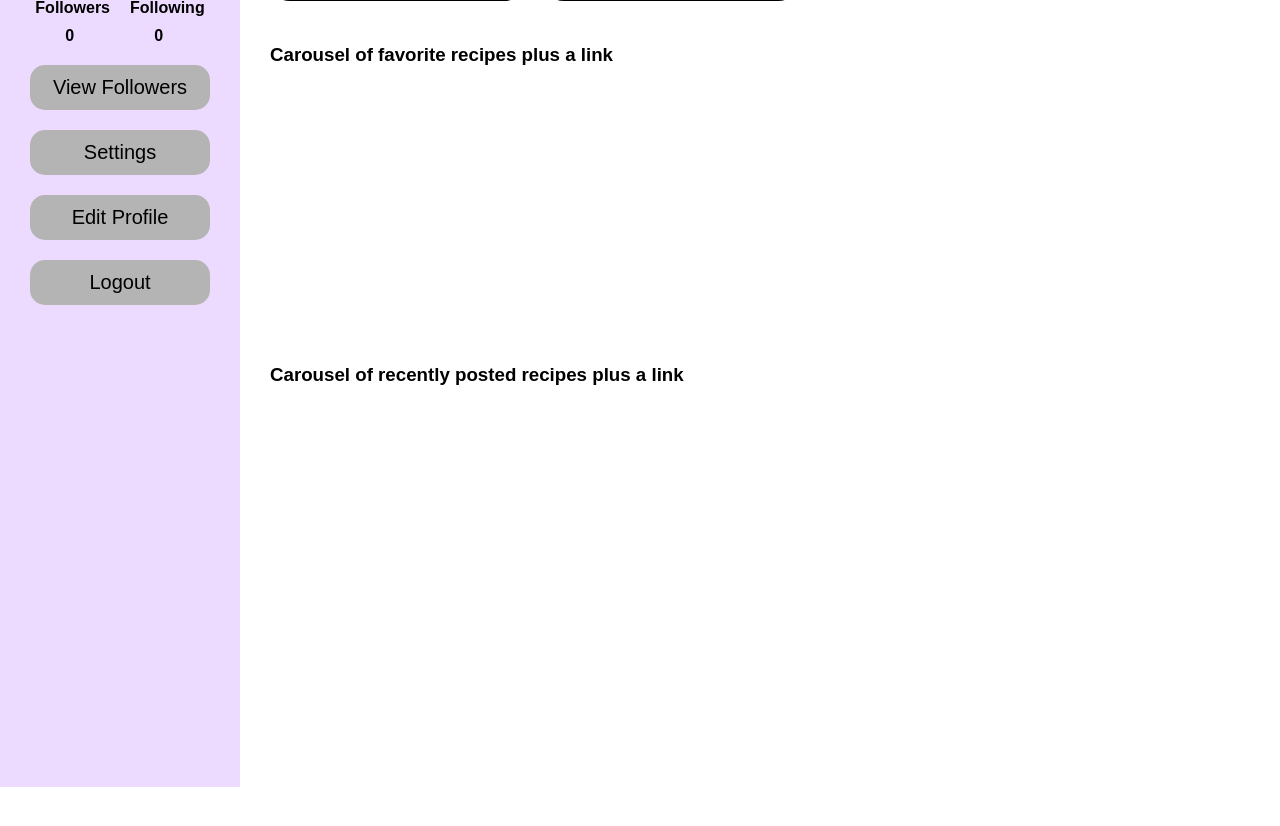
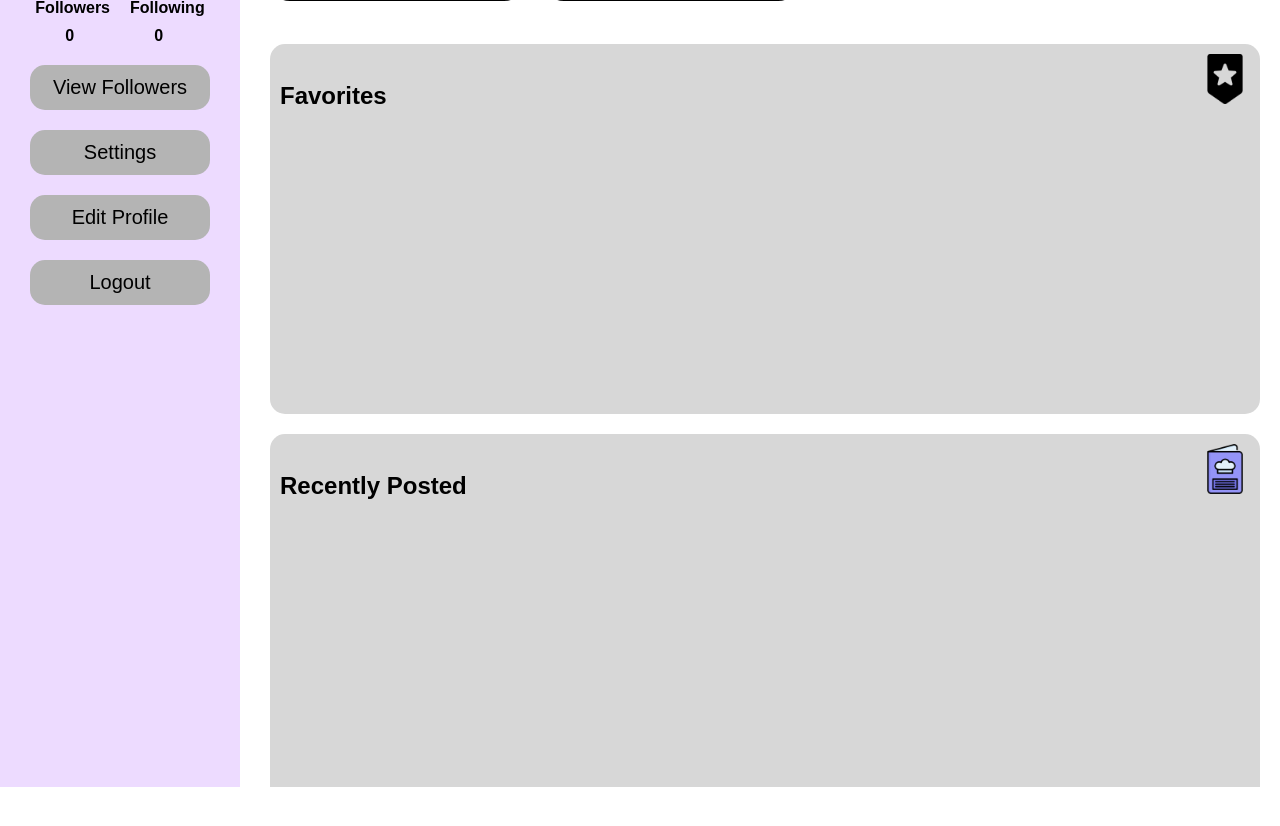
Before and after one commit to aj17i/Chopz, a PHP site: page /Website/html/profile-page.php in a window 1280 px wide. Shown: the part 226-1052 px from the top of the page. Run offline with PHP 8.4, Linux system fonts and the light colour scheme; the visitor is signed in with stand-in values (Sample User, id 1); data that the repository does not hold is empty.

Commit message:
some fixes idk

```diff
--- a/Website/css/profile-page.css
+++ b/Website/css/profile-page.css
@@ -100,8 +100,31 @@ body {
 
 .second-row-favourites,
 .third-row-recent {
-  height: 300px;
+  height: 350px;
+  background-color: #d7d7d7;
+  padding: 10px;
+  border-radius: 15px;
 }
+
+.top-part-a img {
+  height: 50px;
+  width: 50px;
+}
+.top-part-a {
+  display: flex;
+  justify-content: space-between;
+  align-items: baseline;
+}
+.top-part-b {
+  display: flex;
+  justify-content: space-between;
+  align-items: baseline;
+}
+.top-part-b img {
+  height: 50px;
+  width: 50px;
+}
+
 .first-row,
 .second-row-favourites,
 .third-row-recent {
@@ -197,7 +220,7 @@ body {
   background-color: #717171;
 }
 
-.number-of-posted-recipes{
+.number-of-posted-recipes {
   background-color: #31ea78;
   border-radius: 20px;
   height: 80px;
@@ -216,7 +239,7 @@ body {
 
   margin-right: 20px;
 }
-.average-rating-of-recipes{
+.average-rating-of-recipes {
   background-color: #31ea78;
   border-radius: 20px;
   height: 80px;
@@ -317,4 +340,10 @@ body {
   .user-role {
     margin-left: -15px;
   }
+  .first-row {
+    overflow-y: scroll;
+  }
+  .first-row::-webkit-scrollbar {
+    display: none;
+  }
 }
--- a/Website/html/profile-page.php
+++ b/Website/html/profile-page.php
@@ -109,10 +109,20 @@ $recipes_rating = $row_average['average_rating'];
         </div>
       </div>
       <div class="second-row-favourites">
-        <h3>Carousel of favorite recipes plus a link</h3>
+        <div class="top-part-a">
+          <h2>Favorites </h2>
+          <img src="../css/images/bookmark.png" alt="">
+        </div>
+        <div>
+
+        </div>
+
       </div>
       <div class="third-row-recent">
-        <h3>Carousel of recently posted recipes plus a link</h3>
+        <div class = "top-part-b">
+          <h2>Recently Posted</h2>
+          <img src="../css/images/cookbook.png" alt="">
+        </div>
       </div>
     </div>
   </div>
```
Also changed, not shown: Website/css/images/bookmark.png (added), Website/css/images/cookbook.png (added).
